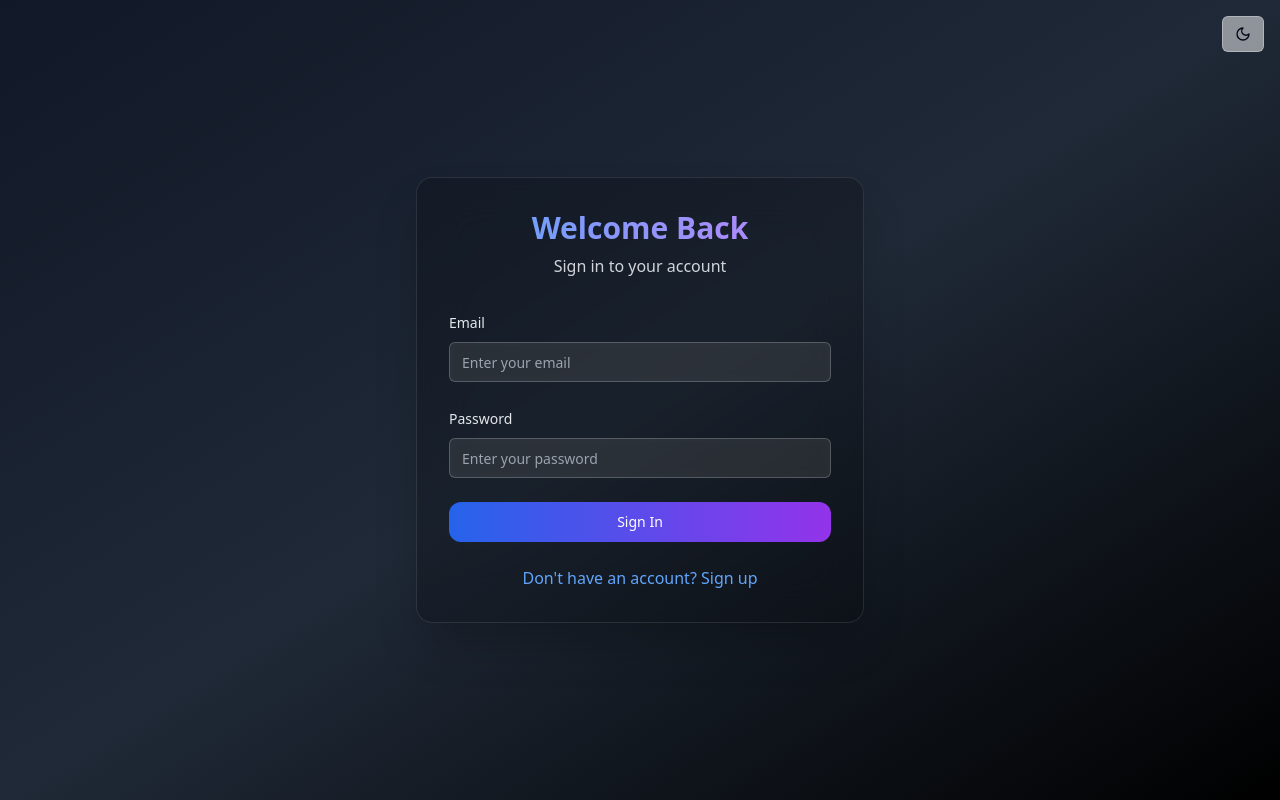
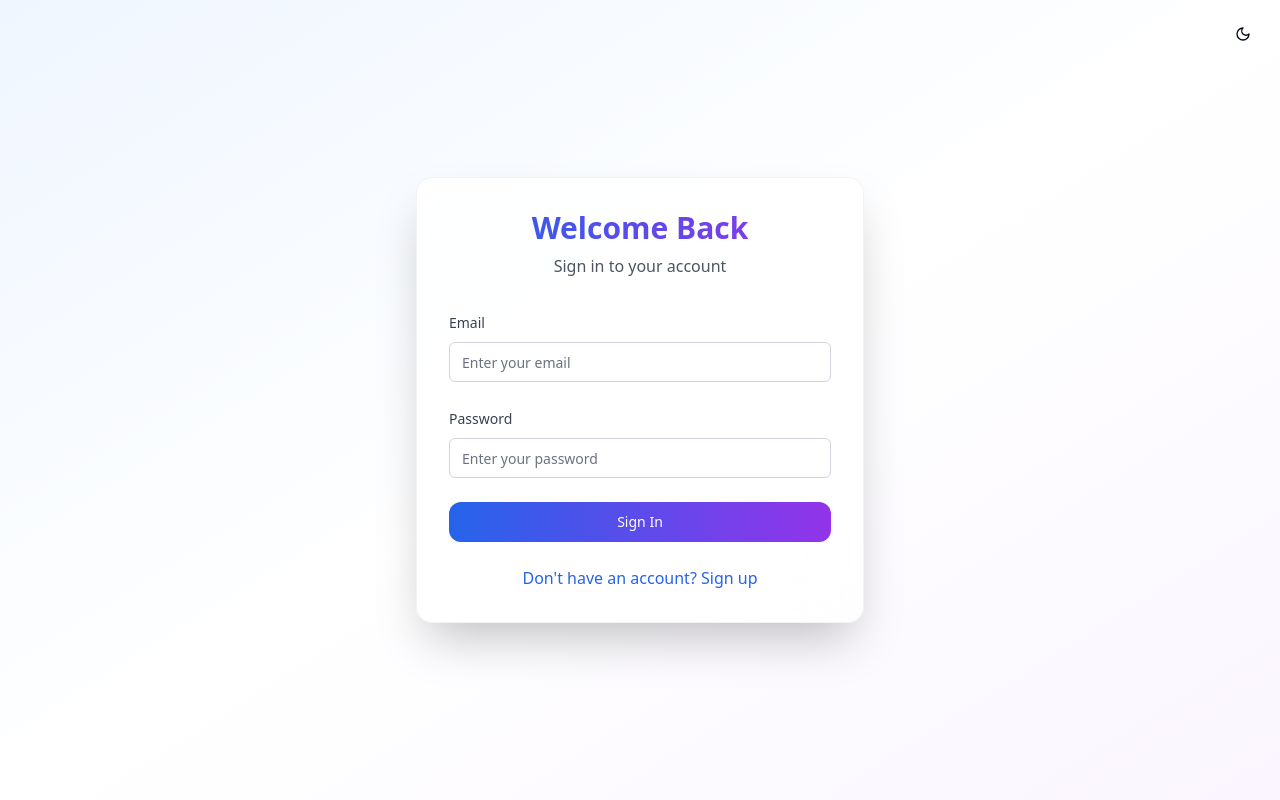
Before and after one commit to devAndreotti/self-sync-daily, a React (Vite) app: page /auth in a window 1280 px wide. Built offline with nearby package versions, Linux system fonts and the light colour scheme.

Commit message:
Fix: Input text visibility and dark theme issues
- Corrected the visibility of input text in the login form.
- Addressed and fixed dark theme rendering issues, ensuring all elements are visible.

```diff
--- a/src/pages/Auth.tsx
+++ b/src/pages/Auth.tsx
@@ -88,27 +88,27 @@ const Auth = () => {
   };
 
   return (
-    <div className="min-h-screen bg-gradient-to-br from-gray-900 via-gray-800 to-black dark:from-gray-950 dark:via-gray-900 dark:to-black flex items-center justify-center p-4">
+    <div className="min-h-screen bg-gradient-to-br from-blue-50 via-white to-purple-50 dark:from-gray-900 dark:via-gray-800 dark:to-black flex items-center justify-center p-4">
       {/* Theme toggle in top right corner */}
       <div className="absolute top-4 right-4">
         <ThemeToggle />
       </div>
 
       <div className="w-full max-w-md">
-        {/* Glassmorphism card with dark theme */}
-        <div className="backdrop-blur-xl bg-black/20 dark:bg-black/40 border border-white/10 dark:border-white/20 rounded-2xl p-8 shadow-2xl">
+        {/* Glassmorphism card with proper theming */}
+        <div className="backdrop-blur-xl bg-white/80 border border-gray-200/50 dark:bg-black/60 dark:border-white/20 rounded-2xl p-8 shadow-2xl">
           <div className="text-center mb-8">
-            <h1 className="text-3xl font-bold bg-gradient-to-r from-blue-400 to-purple-400 bg-clip-text text-transparent">
+            <h1 className="text-3xl font-bold bg-gradient-to-r from-blue-600 to-purple-600 dark:from-blue-400 dark:to-purple-400 bg-clip-text text-transparent">
               {isLogin ? 'Welcome Back' : 'Create Account'}
             </h1>
-            <p className="text-gray-300 dark:text-gray-400 mt-2">
+            <p className="text-gray-600 dark:text-gray-300 mt-2">
               {isLogin ? 'Sign in to your account' : 'Sign up to get started'}
             </p>
           </div>
 
           <form onSubmit={handleAuth} className="space-y-6">
             <div className="space-y-2">
-              <Label htmlFor="email" className="text-gray-200 dark:text-gray-300 font-medium">
+              <Label htmlFor="email" className="text-gray-700 dark:text-gray-200 font-medium">
                 Email
               </Label>
               <Input
@@ -118,12 +118,12 @@ const Auth = () => {
                 onChange={(e) => setEmail(e.target.value)}
                 required
                 placeholder="Enter your email"
-                className="backdrop-blur-sm bg-white/10 dark:bg-white/5 border-white/20 dark:border-white/30 text-white dark:text-gray-100 placeholder:text-gray-400 focus:border-blue-400 focus:ring-blue-400/20"
+                className="bg-white/70 border-gray-300 text-gray-900 placeholder:text-gray-500 dark:bg-gray-800/80 dark:border-gray-600 dark:text-white dark:placeholder:text-gray-400 focus:border-blue-500 focus:ring-blue-500/20"
               />
             </div>
 
             <div className="space-y-2">
-              <Label htmlFor="password" className="text-gray-200 dark:text-gray-300 font-medium">
+              <Label htmlFor="password" className="text-gray-700 dark:text-gray-200 font-medium">
                 Password
               </Label>
               <Input
@@ -133,13 +133,13 @@ const Auth = () => {
                 onChange={(e) => setPassword(e.target.value)}
                 required
                 placeholder="Enter your password"
-                className="backdrop-blur-sm bg-white/10 dark:bg-white/5 border-white/20 dark:border-white/30 text-white dark:text-gray-100 placeholder:text-gray-400 focus:border-blue-400 focus:ring-blue-400/20"
+                className="bg-white/70 border-gray-300 text-gray-900 placeholder:text-gray-500 dark:bg-gray-800/80 dark:border-gray-600 dark:text-white dark:placeholder:text-gray-400 focus:border-blue-500 focus:ring-blue-500/20"
               />
             </div>
 
             {error && (
-              <Alert className="backdrop-blur-sm bg-red-500/20 dark:bg-red-500/30 border-red-400/50 dark:border-red-400/60">
-                <AlertDescription className="text-red-200 dark:text-red-100">
+              <Alert className="bg-red-50/80 border-red-200 dark:bg-red-900/50 dark:border-red-700">
+                <AlertDescription className="text-red-800 dark:text-red-200">
                   {error}
                 </AlertDescription>
               </Alert>
@@ -160,7 +160,7 @@ const Auth = () => {
                 setIsLogin(!isLogin);
                 setError('');
               }}
-              className="text-blue-400 hover:text-blue-300 font-medium transition-colors duration-200"
+              className="text-blue-600 hover:text-blue-700 dark:text-blue-400 dark:hover:text-blue-300 font-medium transition-colors duration-200"
             >
               {isLogin ? "Don't have an account? Sign up" : "Already have an account? Sign in"}
             </button>
```
